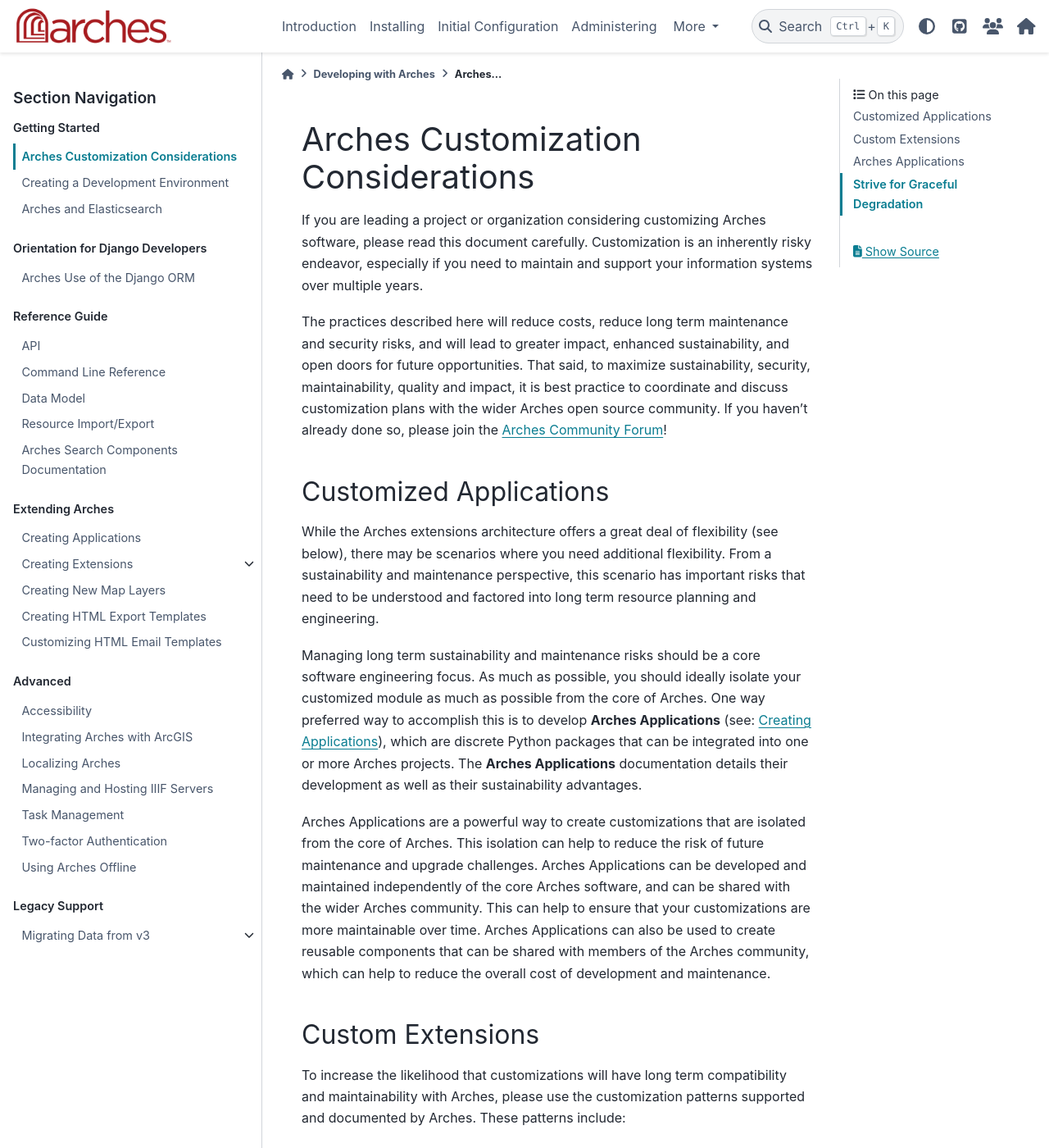
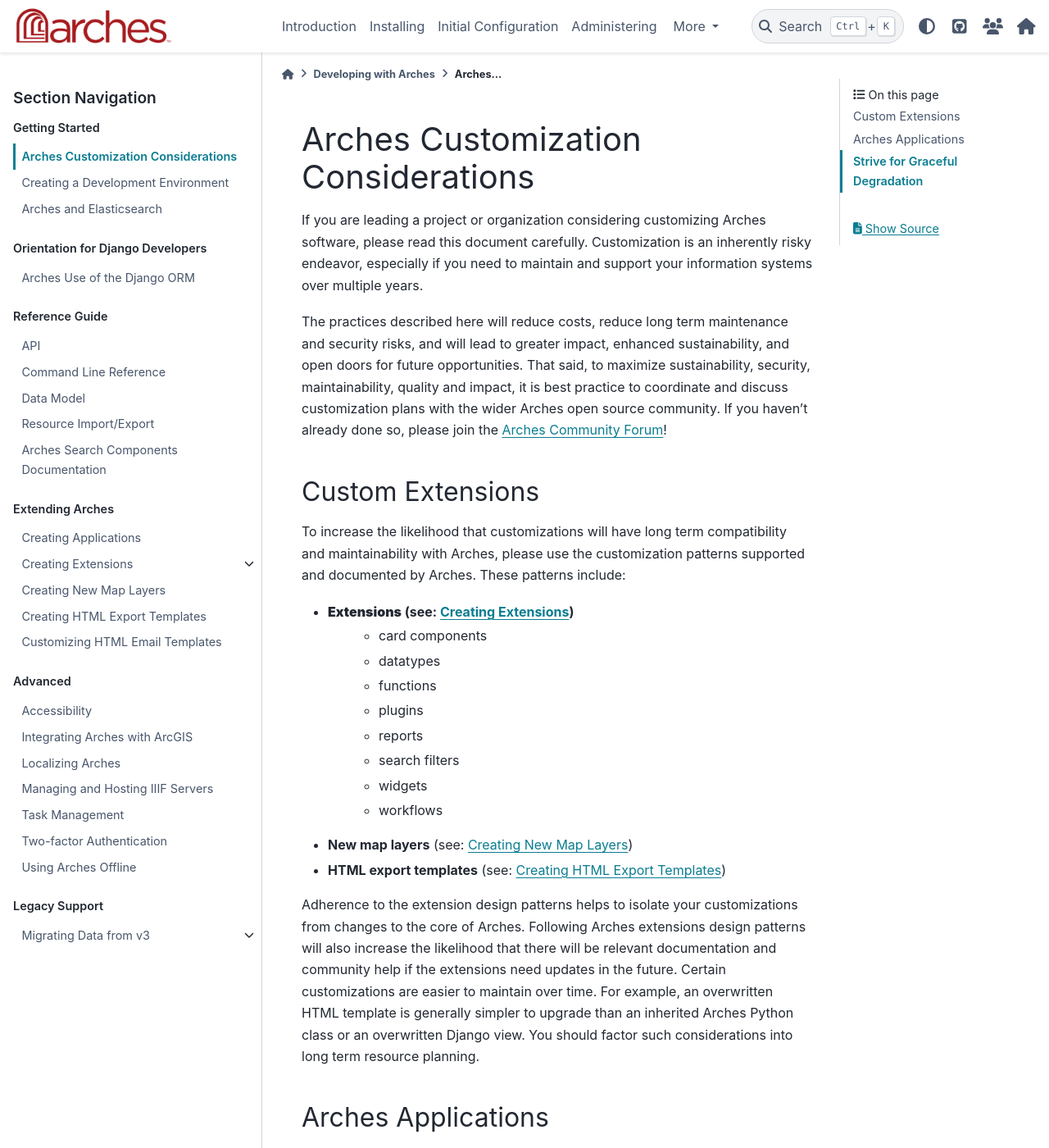
Before and after one commit to archesproject/arches-docs, a Sphinx documentation site: the page built from docs/developing/getting-started/customization-considerations.rst, in a window 1280 px wide and 1400 px high. Shown: the whole window at 82% size. Built offline with Sphinx 7.4.7 and the PyData theme 0.15.4, drawn with Linux system fonts in a browser that asks for light colours.

Commit message:
Update docs/developing/getting-started/customization-considerations.rst
Co-authored-by: Alexei Peters <apeters@fargeo.com>

```diff
--- a/docs/developing/getting-started/customization-considerations.rst
+++ b/docs/developing/getting-started/customization-considerations.rst
@@ -5,16 +5,6 @@
 If you are leading a project or organization considering customizing Arches software, please read this document carefully. Customization is an inherently risky endeavor, especially if you need to maintain and support your information systems over multiple years.
 
 The practices described here will reduce costs, reduce long term maintenance and security risks, and will lead to greater impact, enhanced sustainability, and open doors for future opportunities. That said, to maximize sustainability, security, maintainability, quality and impact, it is best practice to coordinate and discuss customization plans with the wider Arches open source community. If you haven't already done so, please join the `Arches Community Forum <https://community.archesproject.org/>`_!
-
-
-
-Customized Applications
-=======================
-While the Arches extensions architecture offers a great deal of flexibility (see below), there may be scenarios where you need additional flexibility. From a sustainability and maintenance perspective, this scenario has important risks that need to be understood and factored into long term resource planning and engineering.
-
-Managing long term sustainability and maintenance risks should be a core software engineering focus. As much as possible, you should ideally isolate your customized module as much as possible from the core of Arches. One way preferred way to accomplish this is to develop  **Arches Applications** (see: :ref:`Creating Applications`), which are discrete Python packages that can be integrated into one or more Arches projects. The **Arches Applications** documentation details their development as well as their sustainability advantages.
-
-Arches Applications are a powerful way to create customizations that are isolated from the core of Arches. This isolation can help to reduce the risk of future maintenance and upgrade challenges. Arches Applications can be developed and maintained independently of the core Arches software, and can be shared with the wider Arches community. This can help to ensure that your customizations are more maintainable over time. Arches Applications can also be used to create reusable components that can be shared with members of the Arches community, which can help to reduce the overall cost of development and maintenance.
 
 
 
```
